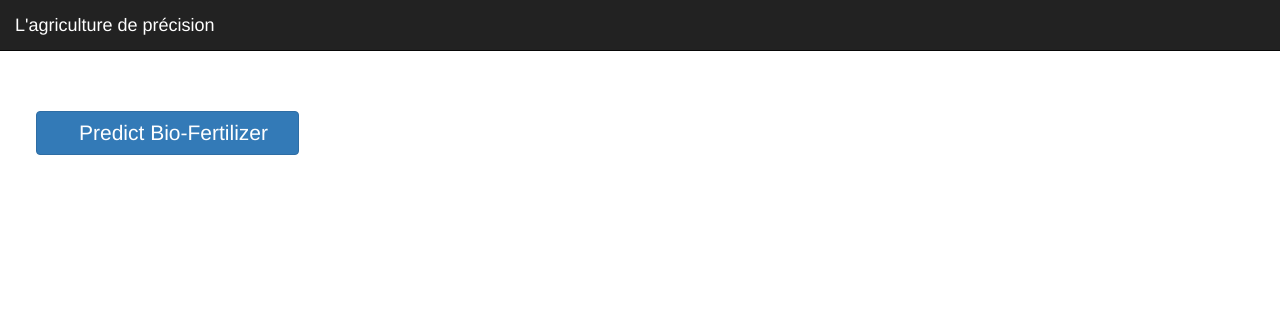
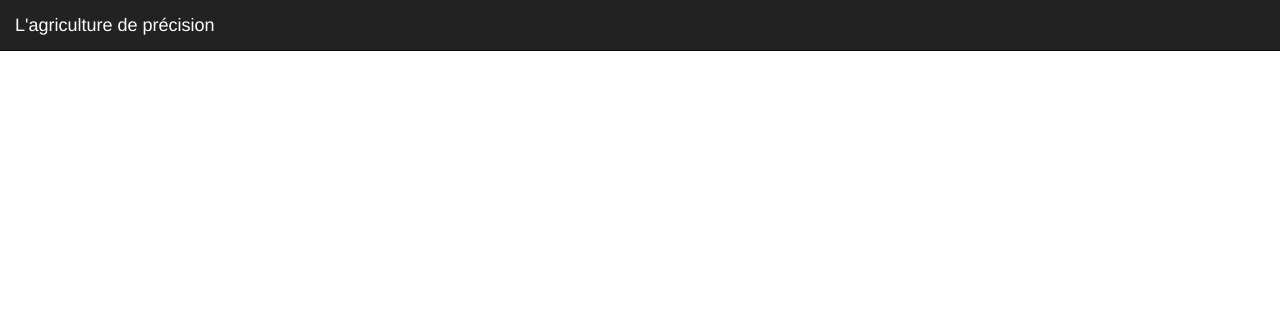
Before and after one commit to zie225/agriculture-de-decision, a Flask app: template templates/crops.html in a window 1280 px wide. Shown: the top 311 px of the page. Run offline with Flask 2, Linux system fonts and the light colour scheme; the template is opened without the code that fills it, so the values that code supplies are empty; some libraries are stand-ins or nearby versions.

Commit message:
Update crops.html

```diff
--- a/templates/crops.html
+++ b/templates/crops.html
@@ -183,8 +183,6 @@
 <div class="well"><h3>3.SUGARCANE  </h3></div>
 {% endif %}
 
-<form method="POST" action="/users/analyse/predict">
-<button type="submit" href="/users/analyse/predict" class="btn btn-primary nav_btn" ><i class="fa fa-play icn" aria-hidden="true"></i>Predict Bio-Fertilizer</button>
 </div>
 
 </body>
```
